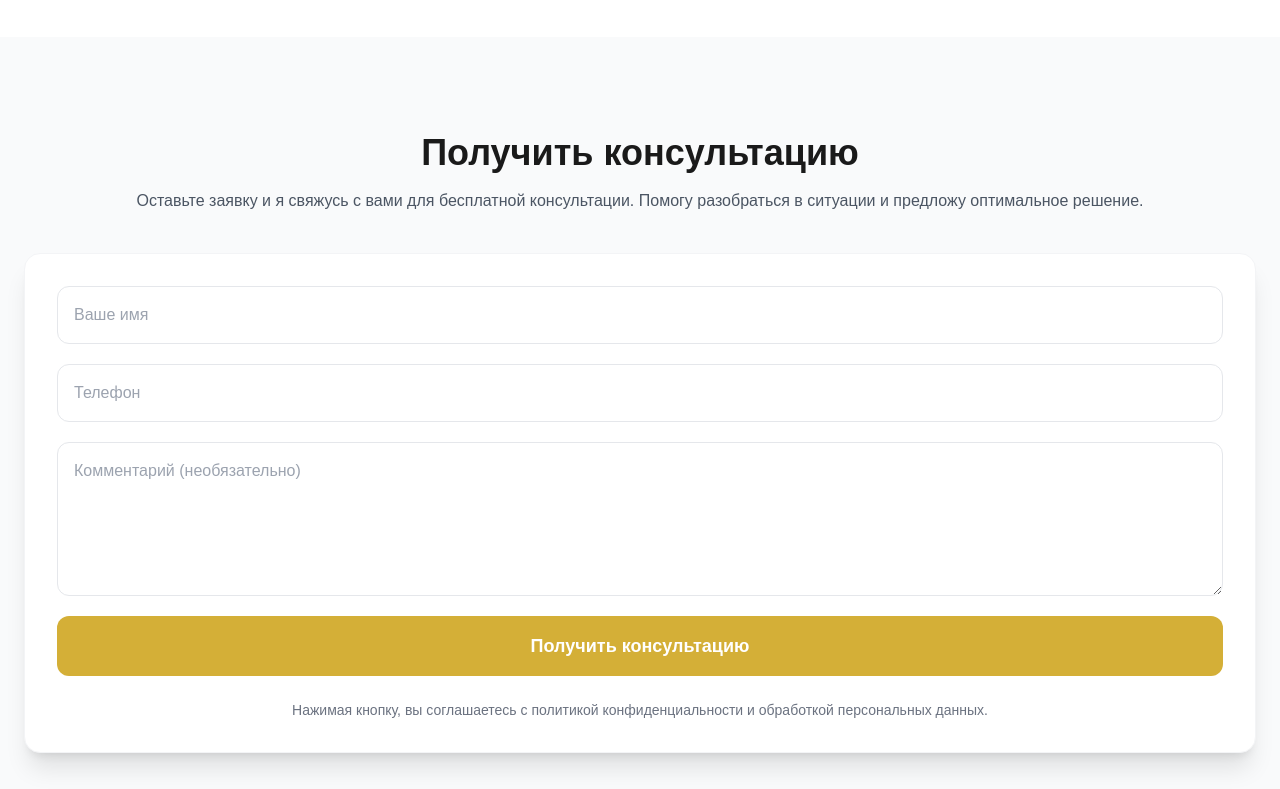
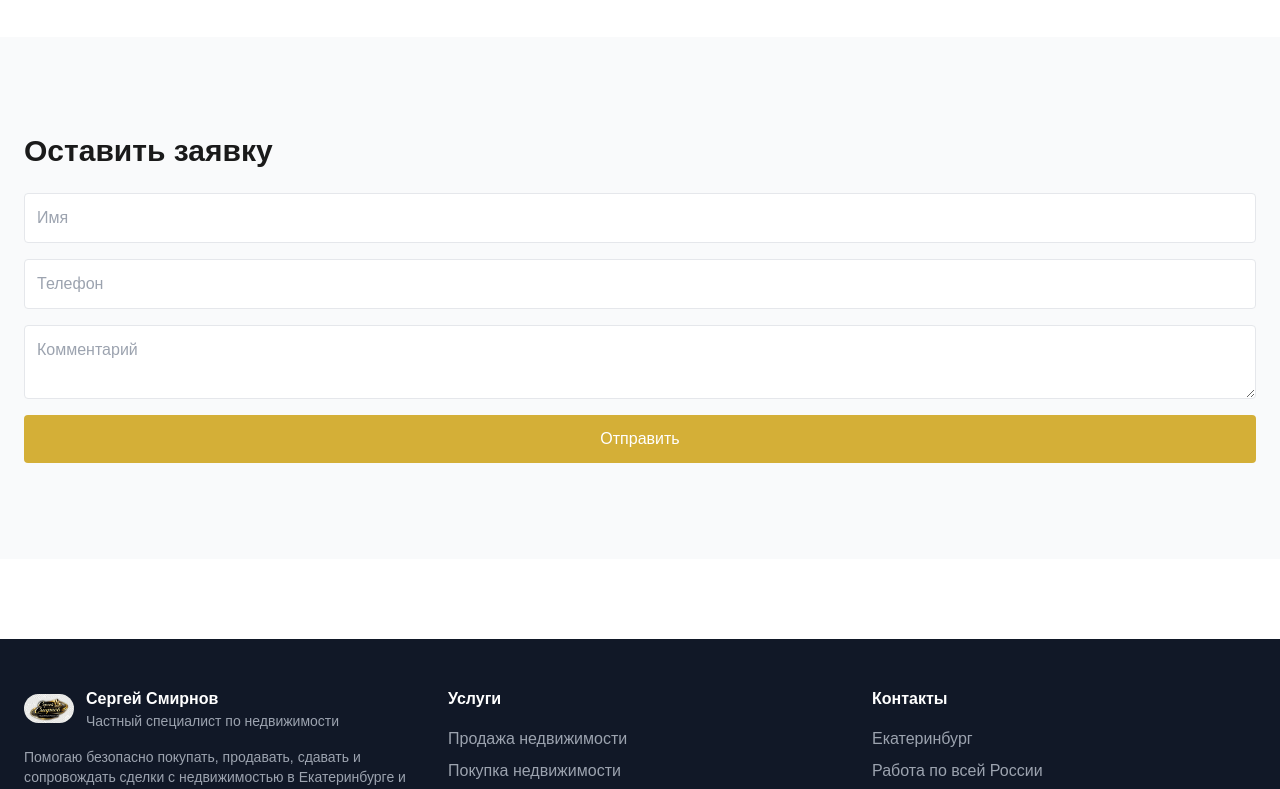
Before and after one commit to kvartirkavip2020-coder/smirnovprofi-site, a Next.js app: page / in a window 1280 px wide. Shown: the part 2820-3609 px from the top of the page. Built offline with nearby package versions, Linux system fonts and the light colour scheme.

Commit message:
Simplify ContactForm structure and elements
Refactored ContactForm component by simplifying the form structure and removing unnecessary elements.

```diff
--- a/components/ContactForm.tsx
+++ b/components/ContactForm.tsx
@@ -1,64 +1,23 @@
 export default function ContactForm() {
   return (
     <section className="py-24 bg-gray-50">
-      <div className="container-custom max-w-3xl">
+      <div className="container-custom max-w-xl">
 
-        <div className="text-center mb-10">
+        <h2 className="text-3xl font-bold mb-6">
+          Оставить заявку
+        </h2>
 
-          <h2 className="text-4xl font-bold text-graphite">
-            Получить консультацию
-          </h2>
+        <form className="flex flex-col gap-4">
 
-          <p className="mt-4 text-gray-600">
-            Оставьте заявку и я свяжусь с вами для бесплатной консультации.
-            Помогу разобраться в ситуации и предложу оптимальное решение.
-          </p>
+          <input className="border p-3 rounded" placeholder="Имя" />
+          <input className="border p-3 rounded" placeholder="Телефон" />
+          <textarea className="border p-3 rounded" placeholder="Комментарий" />
 
-        </div>
+          <button className="gold-btn py-3 rounded">
+            Отправить
+          </button>
 
-        <div className="bg-white rounded-2xl shadow-xl p-8 border border-gray-100">
-
-          <form className="flex flex-col gap-5">
-
-            <input
-              type="text"
-              placeholder="Ваше имя"
-              className="border border-gray-200 p-4 rounded-xl focus:outline-none focus:border-yellow-500"
-            />
-
-            <input
-              type="tel"
-              placeholder="Телефон"
-              className="border border-gray-200 p-4 rounded-xl focus:outline-none focus:border-yellow-500"
-            />
-
-            <textarea
-              rows={5}
-              placeholder="Комментарий (необязательно)"
-              className="border border-gray-200 p-4 rounded-xl focus:outline-none focus:border-yellow-500"
-            />
-
-            <button
-              type="submit"
-              className="
-                gold-btn
-                py-4
-                rounded-xl
-                text-lg
-                font-semibold
-              "
-            >
-              Получить консультацию
-            </button>
-
-          </form>
-
-          <p className="text-sm text-gray-500 mt-6 text-center">
-            Нажимая кнопку, вы соглашаетесь с политикой конфиденциальности
-            и обработкой персональных данных.
-          </p>
-
-        </div>
+        </form>
 
       </div>
     </section>
```
